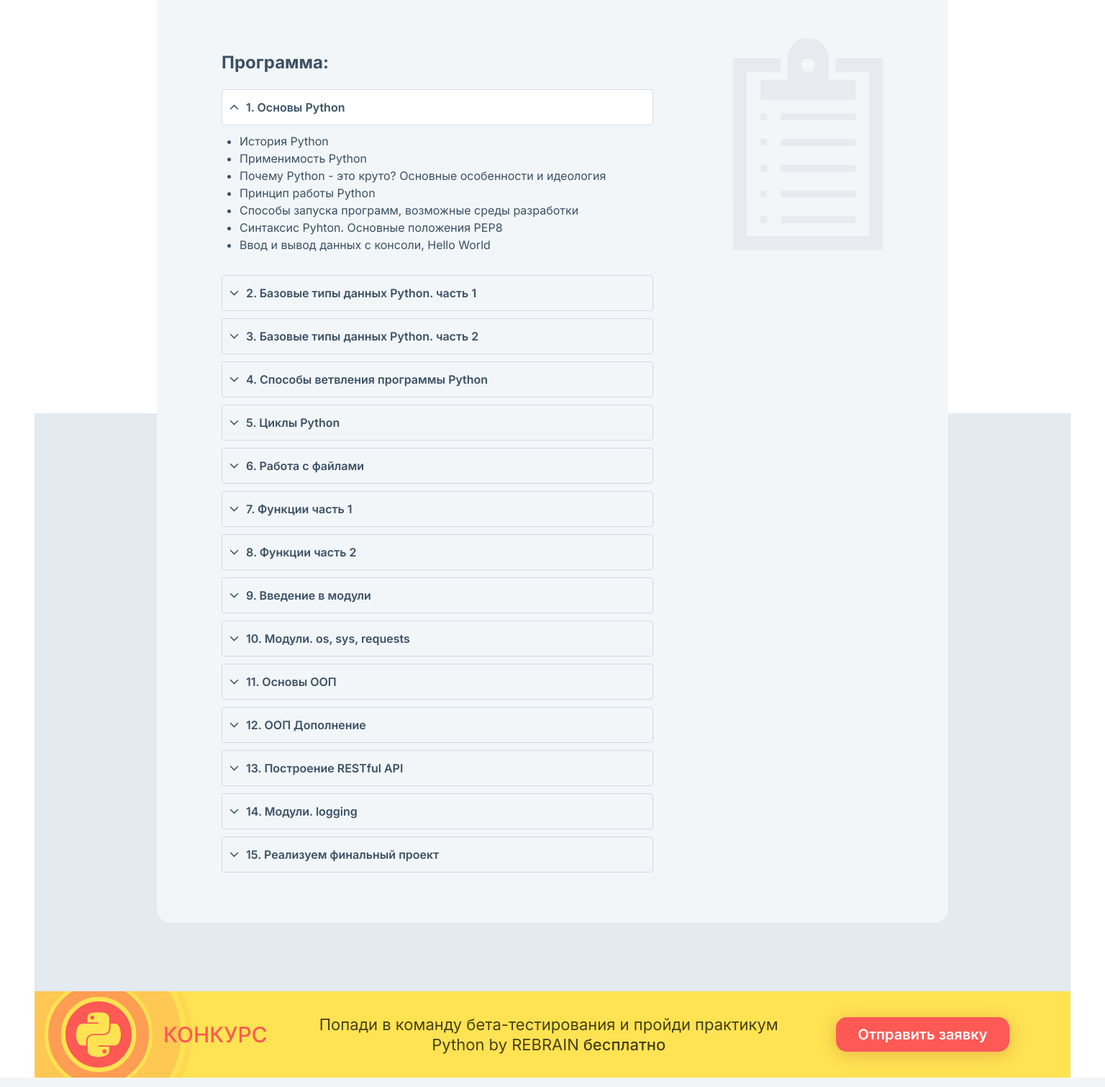
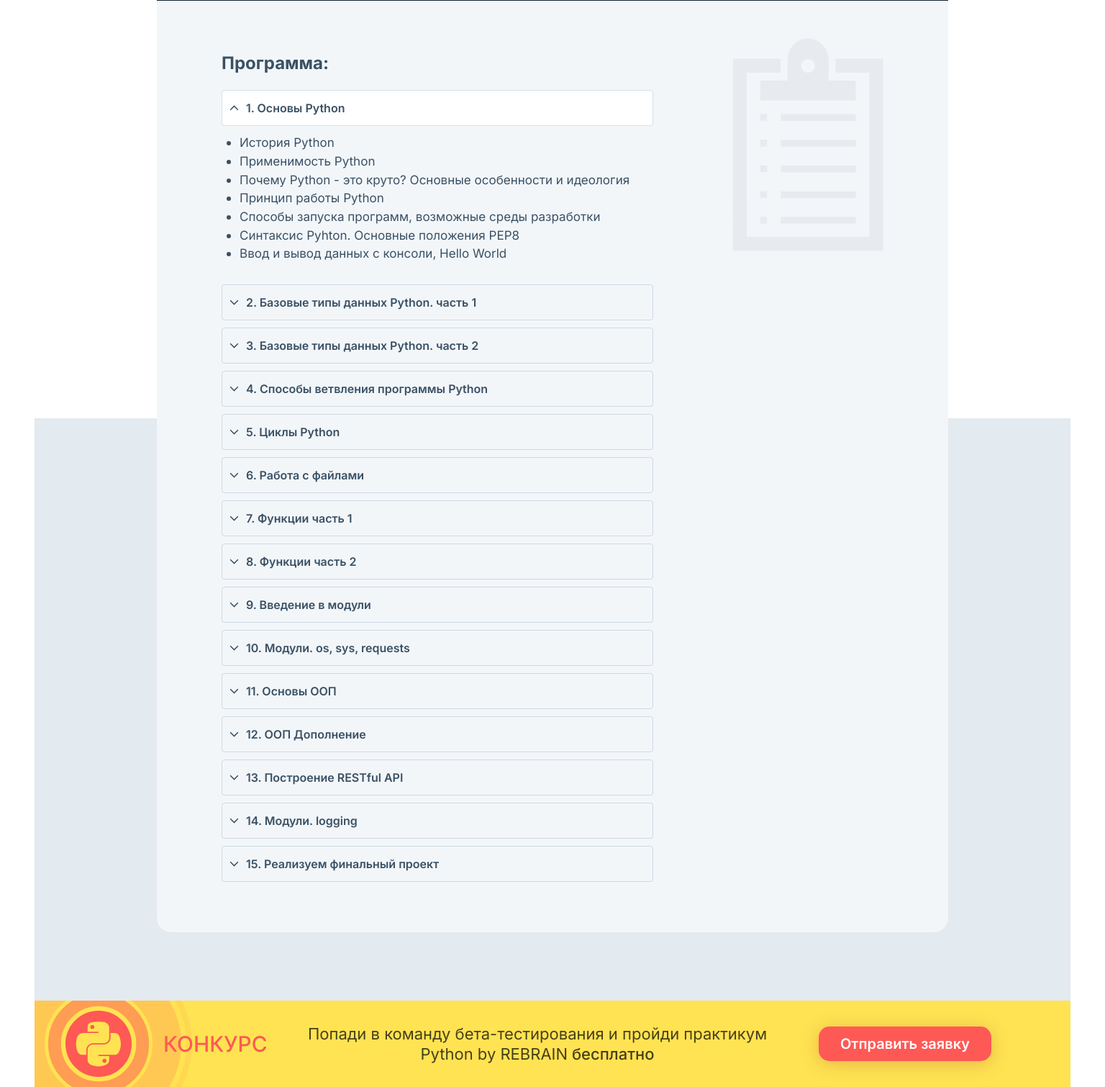
Before and after one commit to ProgProgrammer/ProgProgrammer.github.io, a PHP site: page / in a window 1536 px wide. Shown: the part 1503-3013 px from the top of the page at 72% size. Run offline with PHP 8.4, Linux system fonts and the light colour scheme; some web fonts are replaced.

Commit message:
Rebrainme: changed files.

```diff
--- a/Rebrainme/css/style.css
+++ b/Rebrainme/css/style.css
@@ -1314,8 +1313,8 @@ li {
   padding: 10px 0 20px 25px; }
 
 .programbottom__item {
-  font-size: 16px;
-  line-height: 24px;
+  font-size: 1.11vw;
+  line-height: 1.67vw;
   list-style-type: disc;
   color: #3A5165; }
 
@@ -1375,8 +1374,9 @@ li {
   position: absolute; }
 
 .competition__block {
-  margin: 0 85px 0 70px;
-  width: 74.65277777777778%;
+  margin: 0 auto;
+  padding: 0 15px;
+  width: 49.30555555555556%;
   display: -webkit-box;
   display: -ms-flexbox;
   display: flex;
@@ -1401,24 +1401,27 @@ li {
 
 .competition__blockbutton {
   padding-left: 15px;
+  width: 25.34722222222222%;
   display: -webkit-box;
   display: -ms-flexbox;
   display: flex;
-  -webkit-box-pack: end;
-      -ms-flex-pack: end;
-          justify-content: flex-end; }
+  -webkit-box-pack: start;
+      -ms-flex-pack: start;
+          justify-content: flex-start;
+  -webkit-box-align: center;
+      -ms-flex-align: center;
+          align-items: center; }
 
 .competition__button {
   padding: 10px 30px;
-  min-width: 241px;
   background-color: #FE5955;
   -webkit-box-shadow: 0px 4px 24px rgba(162, 54, 51, 0.25);
           box-shadow: 0px 4px 24px rgba(162, 54, 51, 0.25);
   border-radius: 15px;
   border: none;
   font-weight: 600;
-  font-size: 20px;
-  line-height: 28px;
+  font-size: 1.39vw;
+  line-height: 1.94vw;
   color: white;
   cursor: pointer; }
 
--- a/Rebrainme/index.html
+++ b/Rebrainme/index.html
@@ -9,7 +9,7 @@
     <link rel="shortcut icon" href="favicon.ico" type="image/x-icon">
     <link rel="icon" href="favicon.ico" type="image/x-icon">
     <!--link(rel="stylesheet", href="css/vendors.css")-->
-    <link rel="stylesheet" href="css/style.css?1623408927911">
+    <link rel="stylesheet" href="css/style.css?1623418710590">
     <!--script(src="https://code.jquery.com/jquery-3.6.0.min.js" integrity="sha256-/xUj+3OJU5yExlq6GSYGSHk7tPXikynS7ogEvDej/m4=" crossorigin="anonymous")-->
   </head>
   <body>
@@ -370,9 +370,9 @@
             </div>
             <div class="competition__block">
               <h2 class="competition__text">Попади в команду бета-тестирования и пройди практикум<br>Python by REBRAIN<span class="competition__bold"> бесплатно</span></h2>
-              <div class="competition__blockbutton">
-                <button class="competition__button">Отправить заявку</button>
-              </div>
+            </div>
+            <div class="competition__blockbutton">
+              <button class="competition__button">Отправить заявку</button>
             </div>
           </section>
         </div>
@@ -409,6 +409,6 @@
             </footer>
     </div>
     <div class="visuallyhidden" data-svg-path="img/theme/sprite.symbol.svg"></div>
-    <script src="js/main.js?1623408927911"></script>
+    <script src="js/main.js?1623418710590"></script>
   </body>
 </html>
--- a/Rebrainme/js/main.js
+++ b/Rebrainme/js/main.js
@@ -243,25 +243,39 @@ var APP = (_APP = {
 }), _defineProperty(_APP, "initOnLoad", function initOnLoad() {
   utils.truncateText(document.querySelectorAll('.js-dot'));
 }), _defineProperty(_APP, "accordoin", function accordoin() {
+  var timeout = 300;
   window.addEventListener('DOMContentLoaded', function () {
     var accordions = document.querySelectorAll('.programbottom__paragraph');
     var accordions_block = document.querySelectorAll('.programbottom__accordoinlist');
     var accordions_list = document.querySelectorAll('.programbottom__list');
     accordions[0].classList.add('active');
     accordions_block[0].style.height = "".concat(accordions_list[0].offsetHeight, "px");
+    setTimeout(function () {
+      accordions_block[0].style.height = "auto";
+    }, timeout);
 
     var _loop = function _loop(i) {
       accordions[i].addEventListener('click', function () {
         if (!accordions[i].classList.contains('active')) {
-          for (var a = 0; a < accordions.length; a++) {
+          var _loop2 = function _loop2(a) {
             if (accordions[a].classList.contains('active')) {
               accordions[a].classList.remove('active');
-              accordions_block[a].style.height = "0px";
+              accordions_block[a].style.height = "".concat(accordions_list[a].offsetHeight, "px");
+              setTimeout(function () {
+                accordions_block[a].style.height = "0px";
+              }, 10);
             }
+          };
+
+          for (var a = 0; a < accordions.length; a++) {
+            _loop2(a);
           }
 
           accordions[i].classList.add('active');
           accordions_block[i].style.height = "".concat(accordions_list[i].offsetHeight, "px");
+          setTimeout(function () {
+            accordions_block[i].style.height = "auto";
+          }, timeout);
         }
       });
     };
```
Also changed, not shown: other parts of Rebrainme/css/style.css (+54 -20 lines), Rebrainme/img/media/blueBackground.svg (deleted), Rebrainme/img/media/headBackground.svg (deleted), Rebrainme/img/media/logoPython.svg (deleted), 2 other files.
